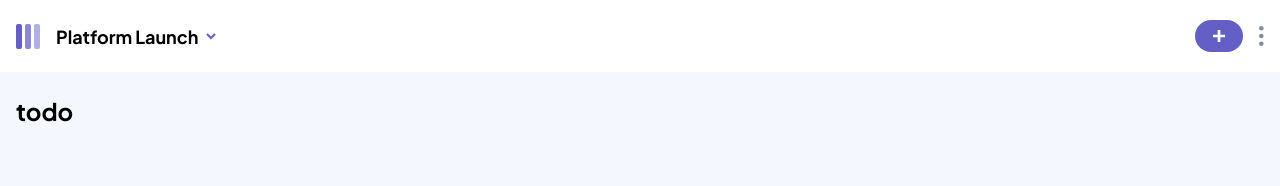
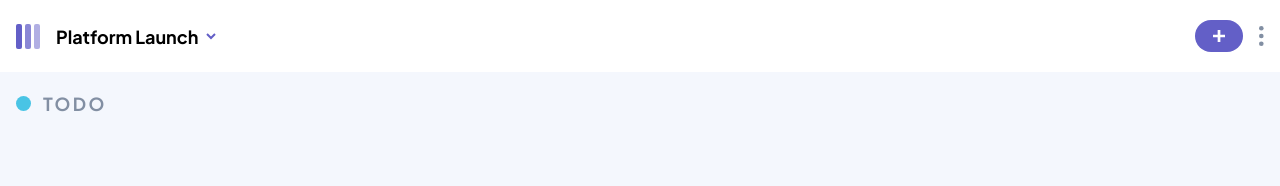
Before and after one commit to TroyRichardsDA/kanban, a React (Create React App) app: page / in a window 1280 px wide. Both pictures are taken after a click on the button "+ Add New Column". Shown: the top 186 px of the page. Built offline with nearby package versions, Linux system fonts and the light colour scheme.

Commit message:
Column base complete / Card started

```diff
--- /dev/null
+++ b/src/components/Card/Card.tsx
@@ -0,0 +1,9 @@
+import React from "react";
+
+type Props = {};
+
+function Card({}: Props) {
+  return <div>Card</div>;
+}
+
+export default Card;
--- /dev/null
+++ b/src/features/Column/Column.module.scss
@@ -0,0 +1,17 @@
+@use "../../styles/variables.scss" as *;
+
+.title {
+  font-size: 12px;
+  display: flex;
+  color: $grey;
+  text-transform: uppercase;
+  line-height: 15px;
+  letter-spacing: 2.4px;
+  gap: 12px;
+}
+
+.circle {
+  height: 15px;
+  width: 15px;
+  border-radius: 50%;
+}
--- a/src/features/Column/Column.tsx
+++ b/src/features/Column/Column.tsx
@@ -1,5 +1,7 @@
 import React from "react";
+import Card from "../../components/Card/Card";
 import { Task } from "../../models/Task";
+import styles from "./Column.module.scss";
 
 interface Props {
   name: string;
@@ -8,10 +10,22 @@ interface Props {
 
 const Column = (props: Props) => {
   const { name, tasks } = props;
+  const backgroundColor =
+    name === "todo" ? "#49C4E5" : name === "doing" ? "$primary" : "#67E2AE";
 
   return (
     <section>
-      <h2>{name}</h2>
+      <div className={styles.title}>
+        <div style={{ backgroundColor }} className={styles.circle}></div>
+        <h2>
+          {name} {!tasks ? "" : `(${tasks?.length})`}{" "}
+        </h2>
+      </div>
+      <div>
+        {tasks?.map((task) => (
+          <Card />
+        ))}
+      </div>
     </section>
   );
 };
```
